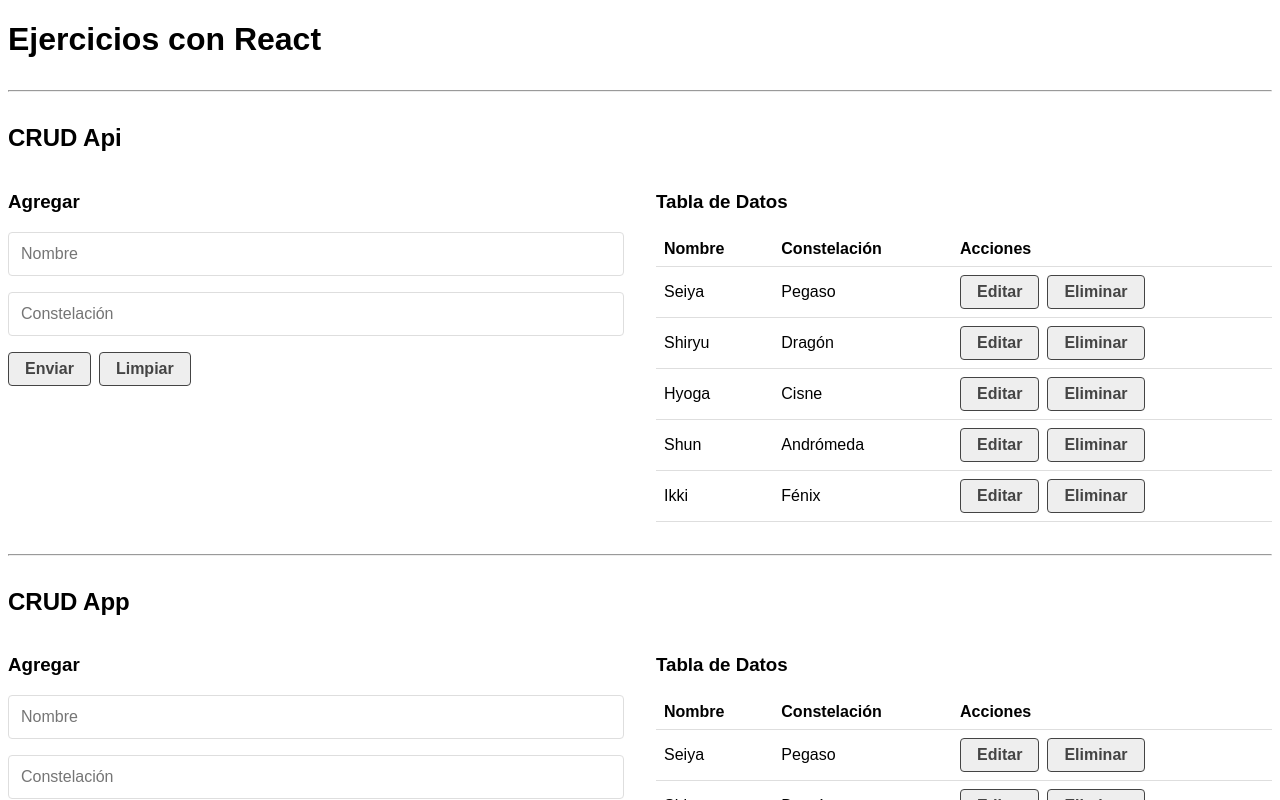
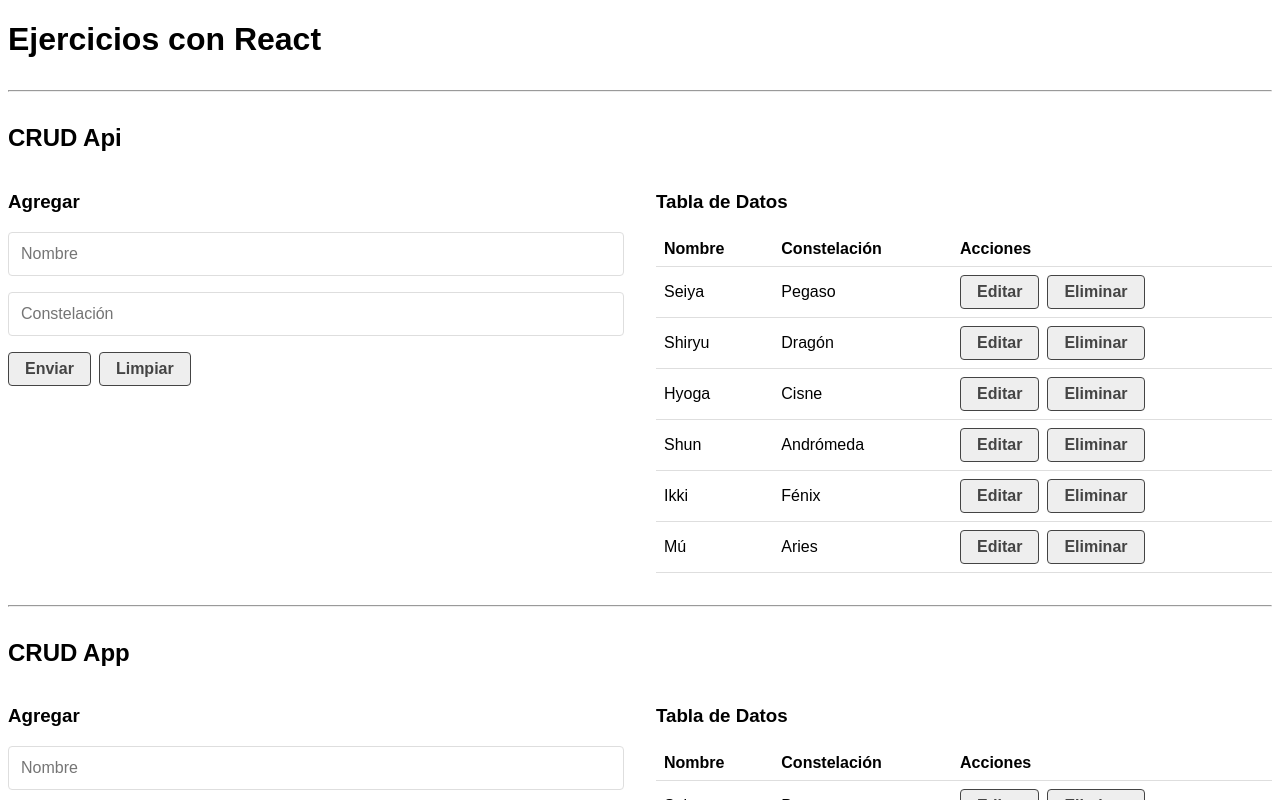
Before and after one commit to mwisky/02-react-ejercicios, a React (Create React App) app: page / in a window 1280 px wide. Shown: the top 800 px of the page. Built offline with nearby package versions, Linux system fonts and the light colour scheme; data requests are answered from the project's data file.

Commit message:
Guardando cambios video 36

```diff
--- a/src/api/db.json
+++ b/src/api/db.json
@@ -24,6 +24,11 @@
       "id": 5,
       "name": "Ikki",
       "constellation": "Fénix"
+    },
+    {
+      "name": "Mú",
+      "constellation": "Aries",
+      "id": 1642287627288
     }
   ]
 }
--- a/src/components/CrudApi.js
+++ b/src/components/CrudApi.js
@@ -11,12 +11,11 @@
     const [error, setError] = useState(null)
     const [loading, setLoading] = useState(false)
 
-    //let api = helpHttp()
+    let api = helpHttp()
     let url = "http://localhost:5000/santos"
 
     useEffect(() => {
         setLoading(true)
-        setTimeout(() => {
         helpHttp().get(url).then((res) => {
             //console.log(res)
             if (!res.err) {
@@ -29,26 +28,58 @@
 
             setLoading(false)
         })
-        }, 3000);
     }, [url])
 
     const createData = (data) => {
         data.id = Date.now()
         //console.log(data)
-        setDb([...db, data])
+        let options = {
+            body: data,
+            headers: {"content-type": "application/json"}
+        }
+        api.post(url, options).then(res => {
+            console.log(res)
+            if (!res.err) {
+                setDb([...db, res])
+            } else {
+                setError(res)
+            }
+        })
     }
 
     const updateData = (data) => {
+        let endpoint = `${url}/${data.id}`
+        //console.log(endpoint)
+        let options = {
+            body: data,
+            headers: {"content-type": "application/json"}
+        }
+        api.put(endpoint, options).then(res => {
+            if (!res.err) {
                 let newData = db.map(el => el.id === data.id ? data : el)
                 setDb(newData)
+            } else {
+                setError(res)
+            }
+        })
     }
 
     const deleteData = (id) => {
         let isDelete = window.confirm(`¿Estás seguro de eliminar el registro con el id '${id}'`)
 
         if (isDelete) {
+            let endpoint = `${url}/${id}`
+            let options = {
+                headers: {"content-type": "application/json"}
+            }
+            api.del(endpoint, options).then(res => {
+                if (!res.err) {
                     let newData = db.filter((el) => el.id !== id)
                     setDb(newData)
+                } else {
+                    setError(res)
+                }
+            })
         } else {
             return
         }
--- a/src/components/CrudTable.js
+++ b/src/components/CrudTable.js
@@ -14,16 +14,16 @@
                     </tr>
                 </thead>
                 <tbody>
-                    {data.length === 0 ? (
-                      <tr>
-                          <td colSpan="3">"Sin datos"</td>
-                      </tr>
-                    ):(
-                      data.map(el => <CrudTableRow
+                    {data.length > 0 ? (
+                        data.map(el => <CrudTableRow
                         key={el.id}
                         el={el}
                         setDataToEdit={setDataToEdit}
                         deleteData={deleteData}/>)
+                    ):(
+                      <tr>
+                          <td colSpan="3">"Sin datos"</td>
+                      </tr>
                     )}
                 </tbody>
             </table>
```
Lines whose indentation alone changed are shown as unchanged.
